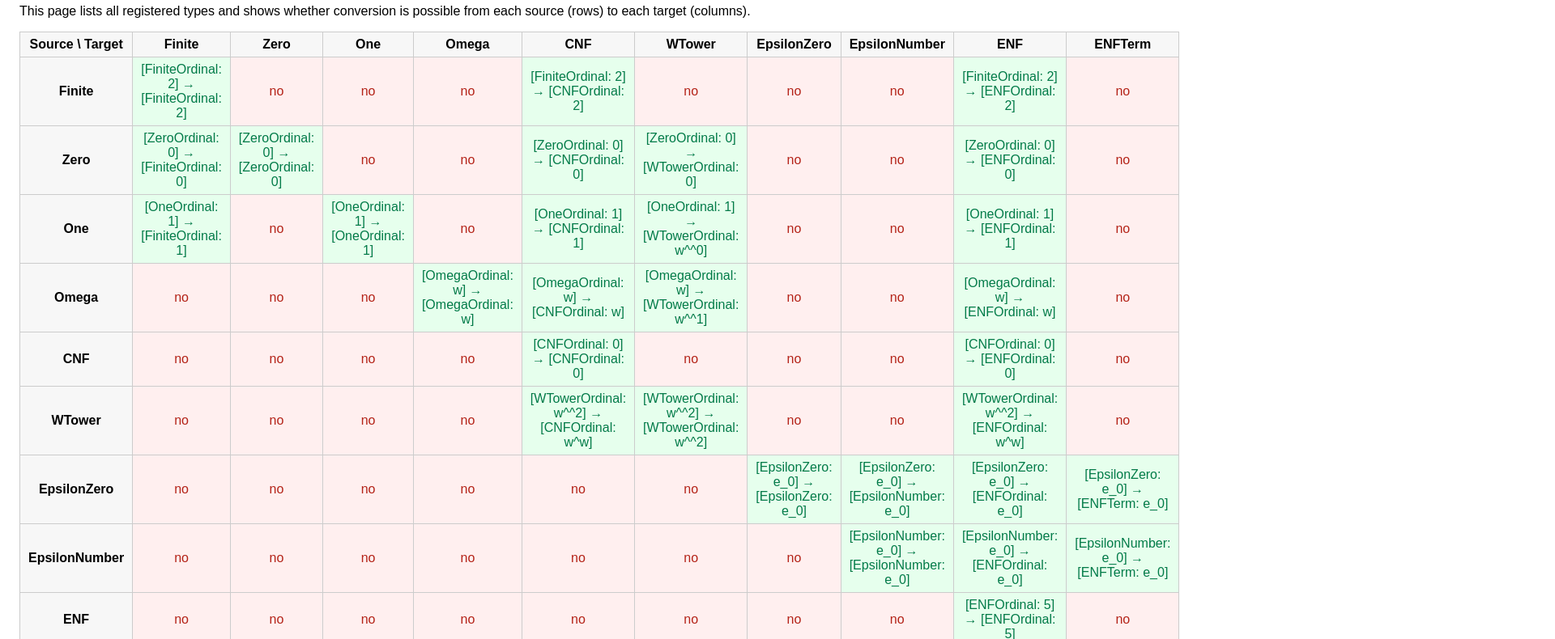
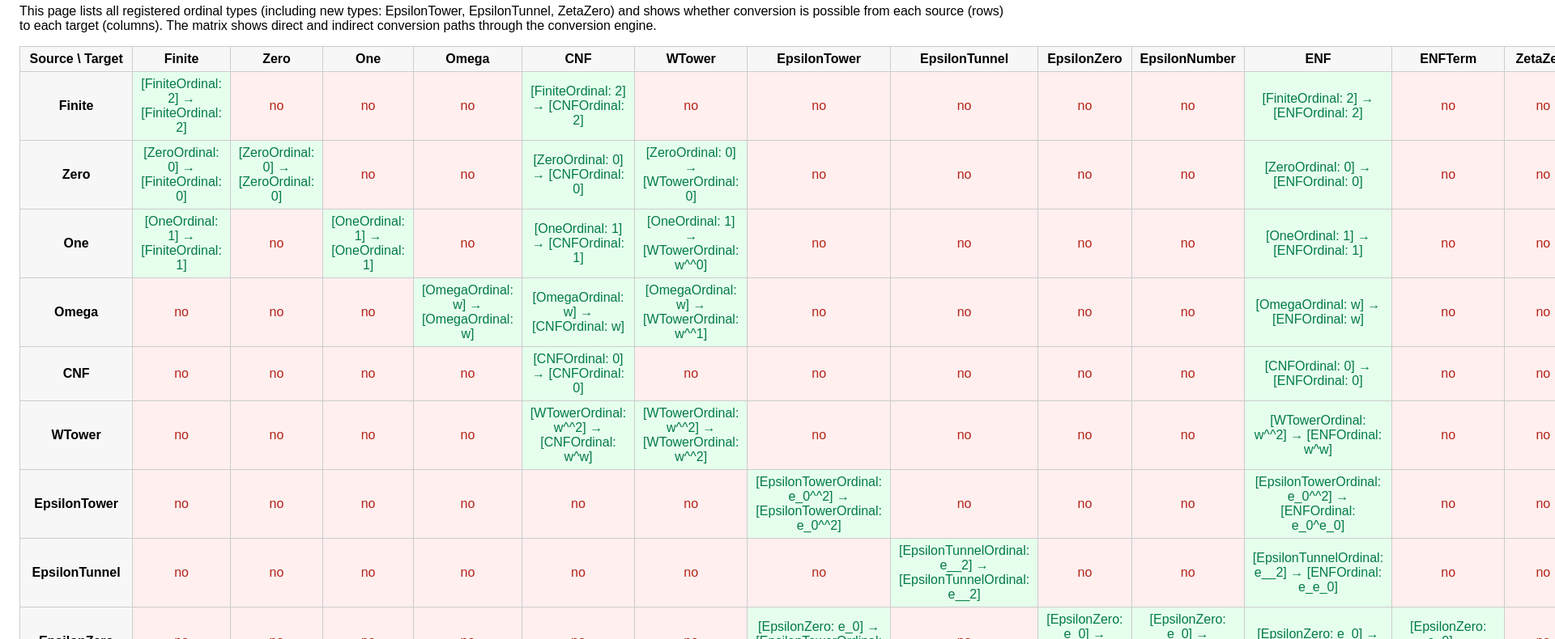
Before and after one commit to MeniRosenfeld/TransfiniteOrdinalCalculator, a plain HTML site: page tests/conversion_debug.html in a window 1280 px wide. Shown: the part 87-877 px from the top of the page at 81% size, 1920 px wide, since content can reach past the window. Drawn offline with Linux system fonts and the light colour scheme.

Commit message:
Add a conversion

```diff
--- a/tests/conversion_debug.html
+++ b/tests/conversion_debug.html
@@ -4,7 +4,7 @@
 <head>
     <meta charset="UTF-8" />
     <meta name="viewport" content="width=device-width, initial-scale=1.0" />
-    <title>Conversion Debug Matrix</title>
+    <title>Conversion Debug Matrix - All Ordinal Types</title>
     <style>
         body {
             font-family: Arial, sans-serif;
@@ -58,9 +58,8 @@
 </head>
 
 <body>
-    <h2>Conversion Debug Matrix</h2>
-    <p>This page lists all registered types and shows whether conversion is possible from each source (rows) to each
-        target (columns).</p>
+    <h2>Conversion Debug Matrix - All Ordinal Types</h2>
+    <p>This page lists all registered ordinal types (including new types: EpsilonTower, EpsilonTunnel, ZetaZero) and shows whether conversion is possible from each source (rows) to each target (columns). The matrix shows direct and indirect conversion paths through the conversion engine.</p>
 
     <div id="matrix"></div>
     <h3>Direct Conversion Graph</h3>
@@ -78,6 +77,9 @@
     <script src="../types/WTowerOrdinal.js"></script>
     <script src="../types/EpsilonZero.js"></script>
     <script src="../types/EpsilonNumber.js"></script>
+    <script src="../types/EpsilonTowerOrdinal.js"></script>
+    <script src="../types/EpsilonTunnelOrdinal.js"></script>
+    <script src="../types/ZetaZero.js"></script>
     <script src="../types/ENFFactor.js"></script>
     <script src="../types/ENFTerm.js"></script>
     <script src="../types/ENFOrdinal.js"></script>
@@ -85,6 +87,9 @@
     <script src="../conversions/ConversionEngine.js"></script>
     <script src="../operations/RuleEngine.js"></script>
     <script src="../operations/AdditionRules.js"></script>
+    <script src="../operations/MultiplicationRules.js"></script>
+    <script src="../operations/ExponentiationRules.js"></script>
+    <script src="../operations/TetrationRules.js"></script>
     <script src="../operations/Comparison.js"></script>
     <script src="../operations/Operations.js"></script>
 
@@ -108,17 +113,22 @@
                         const TypeClass = OPERATIONS.registry.getTypeClass(src);
                         let instance;
                         try {
-                            if (src === 'Zero') instance = new ZeroOrdinal();
-                            else if (src === 'One') instance = new OneOrdinal();
-                            else if (src === 'Finite') instance = new FiniteOrdinal(2);
-                            else if (src === 'Omega') instance = new OmegaOrdinal();
-                            else if (src === 'CNF') instance = new CNFOrdinal(0);
-                            else if (src === 'WTower') instance = new WTowerOrdinal(2);
-                            else if (src === 'EpsilonZero') instance = new EpsilonZero();
-                            else if (src === 'EpsilonNumber') instance = new EpsilonNumber(new ZeroOrdinal()); // e_0
-                            else if (src === 'ENF') instance = new ENFOrdinal([new ENFTerm([], 5n)]); // finite 5 as ENF
-                            else if (src === 'ENFTerm') instance = new ENFTerm([], 5n);
-                            else instance = new TypeClass();
+                            const tracer = new OperationTracer(1000);
+                            if (src === 'Zero') instance = new ZeroOrdinal(tracer);
+                            else if (src === 'One') instance = new OneOrdinal(tracer);
+                            else if (src === 'Finite') instance = new FiniteOrdinal(2, tracer);
+                            else if (src === 'Omega') instance = new OmegaOrdinal(tracer);
+                            else if (src === 'CNF') instance = new CNFOrdinal(0, tracer);
+                            else if (src === 'WTower') instance = new WTowerOrdinal(2, tracer);
+                            else if (src === 'EpsilonZero') instance = new EpsilonZero(tracer);
+                            else if (src === 'EpsilonNumber') instance = new EpsilonNumber(new ZeroOrdinal(tracer), tracer); // e_0
+                            else if (src === 'EpsilonTower') instance = new EpsilonTowerOrdinal(new ZeroOrdinal(tracer), 2, tracer); // e_0^^2
+                            else if (src === 'EpsilonTunnel') instance = new EpsilonTunnelOrdinal(2, tracer); // e__2
+                            else if (src === 'ZetaZero') instance = new ZetaZero(tracer);
+                            else if (src === 'ENF') instance = new ENFOrdinal([new ENFTerm([], 5n, tracer)], tracer); // finite 5 as ENF
+                            else if (src === 'ENFTerm') instance = new ENFTerm([], 5n, tracer);
+                            else if (src === 'ENFFactor') instance = new ENFFactor(new OmegaOrdinal(tracer), new OneOrdinal(tracer)); // ω^1
+                            else instance = new TypeClass(tracer);
                         } catch (e) {
                             instance = null;
                         }
--- a/types/EpsilonNumber.js
+++ b/types/EpsilonNumber.js
@@ -104,7 +104,7 @@ class EpsilonNumber extends OrdinalBase {
     // === CONVERSION SYSTEM ===
 
     static getTypeName() { return 'EpsilonNumber'; }
-    static getDirectConversions() { return ['ENFTerm']; }
+    static getDirectConversions() { return ['ENFTerm', 'EpsilonTower']; }
     convertTo(targetTypeName) {
         switch (targetTypeName) {
             case 'ENFTerm':
@@ -114,6 +114,12 @@ class EpsilonNumber extends OrdinalBase {
                     return new ENFTerm([factor], 1n, this._tracer);
                 }
                 throw new Error('ENFTerm conversion not available for EpsilonNumber');
+            case 'EpsilonTower':
+                if (typeof EpsilonTowerOrdinal !== 'undefined') {
+                    // Convert e_k to EpsilonTower e_k^^1 (which equals e_k)
+                    return new EpsilonTowerOrdinal(this.k.clone(this._tracer), 1, this._tracer);
+                }
+                throw new Error('EpsilonTowerOrdinal conversion not available for EpsilonNumber');
             default:
                 throw new Error(`EpsilonNumber cannot convert directly to ${targetTypeName}`);
         }
--- a/types/EpsilonTunnelOrdinal.js
+++ b/types/EpsilonTunnelOrdinal.js
@@ -26,7 +26,7 @@ class EpsilonTunnelOrdinal extends OrdinalBase {
     isFinite() { return this.depth === 0n; }
     isLessThanEpsilon0() { return this.depth === 0n; }
     isOmega() { return false; }
-    isBasic() { return false; }
+    isBasic() { return this.depth > 0n; }
     isOne() { return false; }
 
     isLimit() {
```
